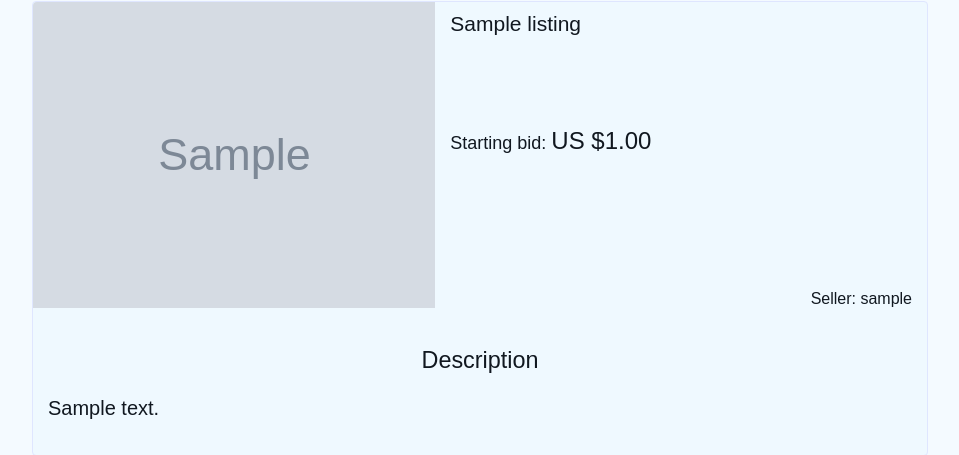
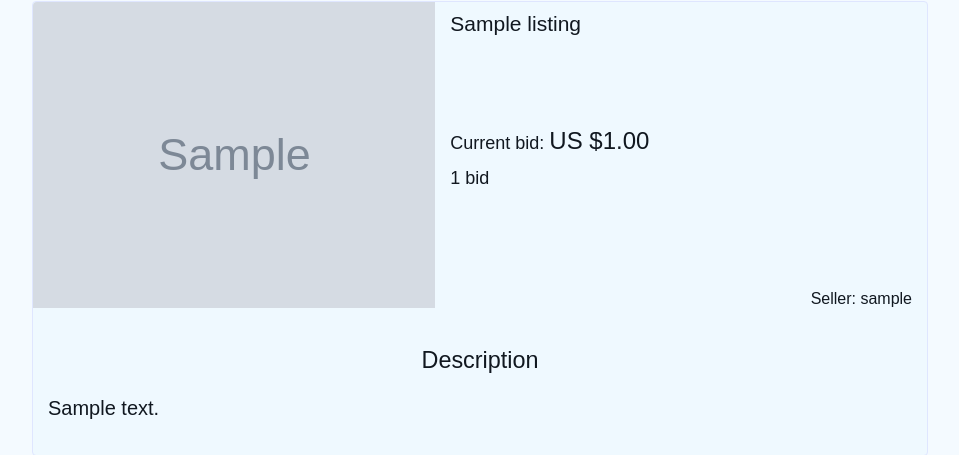
Before and after one commit to DIVIgor/auctions-box, a Django app: a page that uses templates/auctions/listing.html in a window 1280 px wide. Shown: the part 147-602 px from the top of the page, without its empty margins (160-1119 px from the left). Run offline with Django 3.2, Linux system fonts and the light colour scheme; tables that the repository leaves empty hold one stand-in row (values such as "Sample post"); grey boxes marked "Sample" are stand-in pictures.

Commit message:
Added some changes to listing bid context.

```diff
--- a/auctions/views.py
+++ b/auctions/views.py
@@ -63,12 +63,13 @@ class GetListing(DetailView, View):
         context['listing_owner'] = self.object.user
         context['comments'] = self.object.comment_set.order_by('-date_added')
 
+        bids = self.object.bid_set.order_by('-bid')
+        if bids:
+            context['current_bid'] = bids[0].bid
+            context['current_bid_owner'] = bids[0].user
+            context['bid_count'] = len(bids)
+
         if self.request.user.is_authenticated:
-            user_bids = self.object.bid_set.order_by('-date_added')
-            if user_bids:
-                context['current_bid'] = user_bids[0].bid
-                context['current_bid_owner'] = user_bids[0].user
-
             context['in_watchlist'] = User.objects.get(
                 username=self.request.user).watchlist_set.filter(listing=self.object)
 
@@ -76,8 +77,8 @@ class GetListing(DetailView, View):
 
             is_author = self.request.user == context['listing_owner']
             is_last_bidder = False
-            if user_bids:
-                is_last_bidder =  user_bids[0] == self.request.user
+            if bids:
+                is_last_bidder =  bids[0] == self.request.user
 
             if not is_author and not is_last_bidder and self.object.is_active:
                 bid_form = self.bid_form_class()
--- a/auctions_api/views.py
+++ b/auctions_api/views.py
@@ -123,7 +123,7 @@ class BidViewSet(mixins.CreateModelMixin,
         #         WHERE user_id={self.request.user.id} AND listing_id={listing.id}
         #         GROUP BY listing_id, user_id
         #     ) AS maxbid ON auctions_listing.id = maxbid.listing_id
-        #     WHERE id={listing.id}
+        #     WHERE auctions_listing.id={listing.id}
         # """)
 
         # if serializer.validated_data['bid'] < current_bid[0].bid:
--- a/templates/auctions/listing.html
+++ b/templates/auctions/listing.html
@@ -19,9 +19,16 @@
         <div class="lg-actions">
             <div class="cur-bid">
                 {% if current_bid %}
-                    Current bid: <span id="price">US ${{ current_bid }}</span>
+                    <div>Current bid: <span id="price">US ${{ current_bid }}</span></div>
+                    <div>{{ bid_count }}
+                        {% if bid_count == 1 %}
+                            bid
+                        {% elif bid_count > 1 %}
+                            bids
+                        {% endif %}
+                    </div>
                 {% else %}
-                    Starting bid: <span id="price">US ${{ start_bid }}</span>
+                    <div>Starting bid: <span id="price">US ${{ start_bid }}</span></div>
                 {% endif %}
             </div>
 
```
